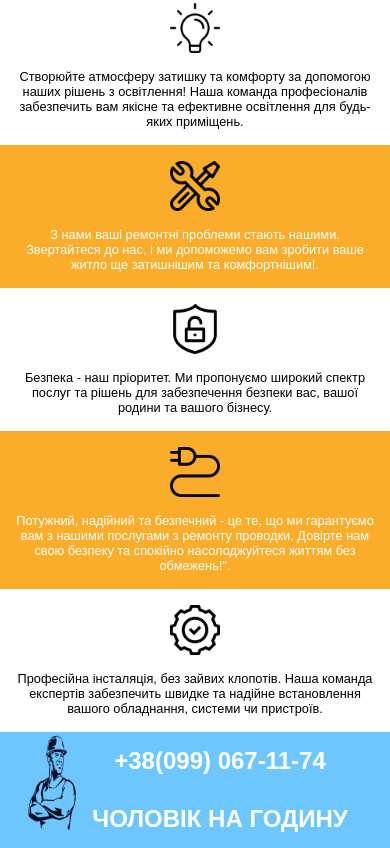
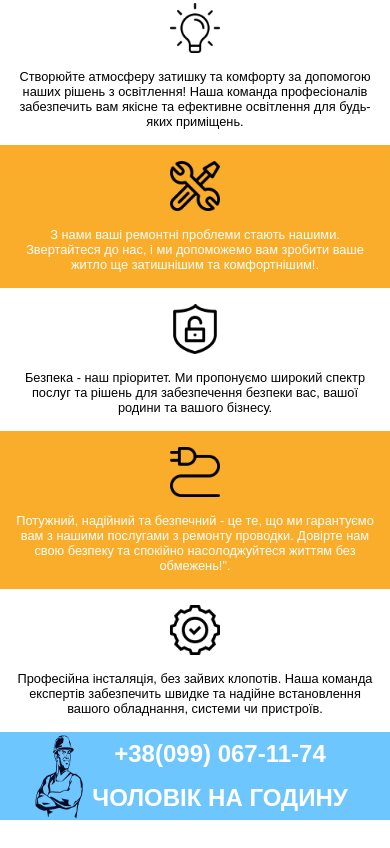
Before and after one commit to Miranna472/plumber, a website: page index.html in a window 390 px wide. Shown: the part 836-1684 px from the top of the page. After the commit the page ends 1656 px from the top, so only its background shows below. Drawn offline with Linux system fonts and the light colour scheme.

Commit message:
site-responsive

```diff
--- a/colors.scss
+++ b/colors.scss
@@ -3,4 +3,4 @@ $primary-light: lighten(saturate(adjust-hue($primary, -3), 10.26), 17.45);
 $secondary: #ec9706;
 $secondary-light: lighten($secondary, 10%);
 $light: #fff;
-$black: #000;
+$dark: #000;
--- a/index.html
+++ b/index.html
@@ -76,12 +76,12 @@
         </div>
     </main>
     <footer>
-        <img class="footer-logo" src="./img/logo.webp" alt="logo">
-        <div class="footer-container">
-            <p class="tel-footer">
+        <img class="logo" src="./img/logo.webp" alt="logo">
+        <div class="container">
+            <p class="tel">
                 <a href="tel:+380990671174">+38(099) 067-11-74</a>
             </p>
-            <p class="footer-text">ЧОЛОВІК НА ГОДИНУ</p>
+            <p class="title">ЧОЛОВІК НА ГОДИНУ</p>
         </div>
     </footer>
 </body>
--- a/style.scss
+++ b/style.scss
@@ -166,7 +166,7 @@ main {
         padding: 1rem;
         gap: 1rem;
         background-color: $light;
-        color: $black;
+        color: $dark;
 
         @media (min-width: $screen-xs) {
             width: 50%;
@@ -182,7 +182,7 @@ main {
 
             @media (min-width: $screen-xs) {
                 background-color: $light;
-                color: $black;
+                color: $dark;
             }
 
             @media (min-width: $screen-md) {
@@ -223,35 +223,28 @@ footer {
     display: flex;
     justify-content: center;
 
-    .footer-container {
+    .container {
         display: flex;
         flex-direction: column;
         text-align: center;
     }
 
-    .footer-logo {
-        width: 50px;
-        height: 100px;
+    .logo {
+        max-width: 50px;
 
         @media (min-width: $screen-xs) {
-            width: 80px;
-            height: 100px;
+            max-width: 75px;
         }
 
         @media (min-width: $screen-md) {
-            width: 100px;
-            height: 100px;
-        }
-
-        @media (min-width: $screen-lg) {
-            width: 100px;
-            height: 150px;
+            max-width: 100px;
         }
     }
 
-    .tel-footer {
-        font-weight: bold;
-        margin: 15px;
+    .tel {
+        font-weight: 700;
+        gap: 1rem;
+        margin: 0.5rem;
         font-size: 1.5rem;
 
         @media (min-width: $screen-xs) {
@@ -261,11 +254,12 @@ footer {
         @media (min-width: $screen-md) {
             font-size: 2rem;
         }
-     }
+    }
 
-    .footer-text {
-        font-weight: bold;
-        margin: 15px;
+    .title {
+        font-weight: 700;
+        gap: 1rem;
+        margin: 0.5rem;
         color: $light;
         font-size: 1.5rem;
 
```
Also changed, not shown: style.css, 1 other file.
